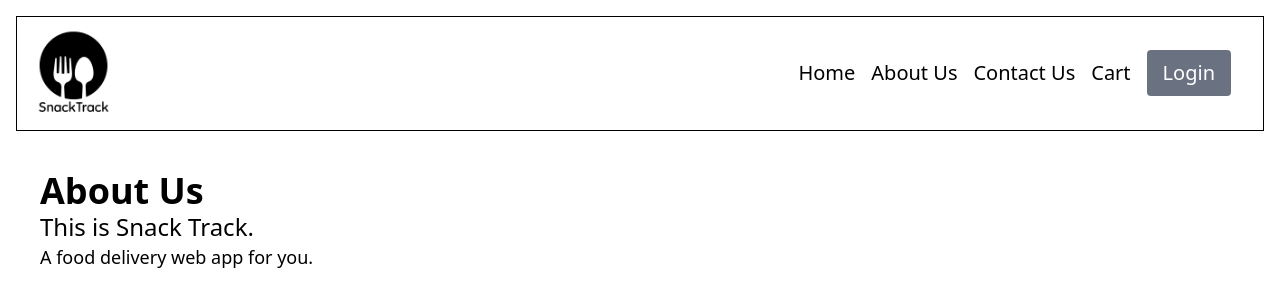
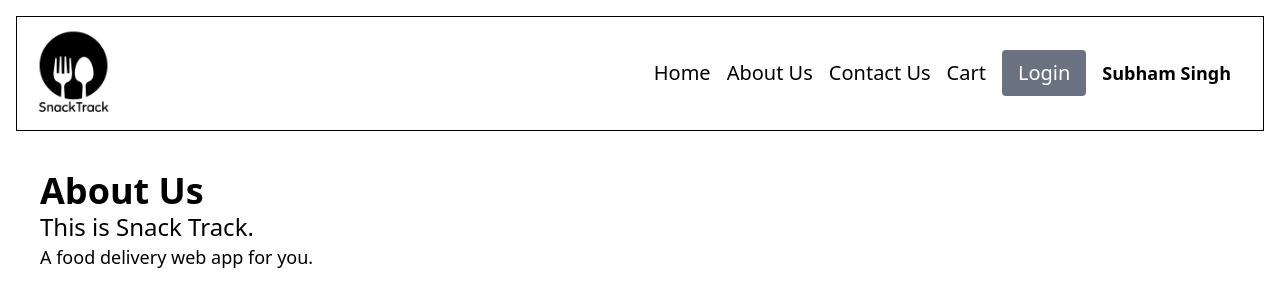
Before and after one commit to mishra-sweta/SnackTrack, a React (Vite) app: page /about in a window 1280 px wide. Shown: the top 306 px of the page. Built offline with nearby package versions, Linux system fonts and the light colour scheme.

Commit message:
Context in React

```diff
--- a/src/App.js
+++ b/src/App.js
@@ -1,4 +1,4 @@
-import React from "react";
+import React, { useEffect, useState } from "react";
 import ReactDOM from "react-dom/client";
 import Header from "./components/Header";
 import Body from "./components/Body";
@@ -7,13 +7,26 @@ import About from "./components/About";
 import Contact from "./components/Contact";
 import Error from "./components/Error";
 import RestaurantMenu from "./components/RestaurantMenu";
+import UserContext from "./utils/UserContext";
 
 const App = () => {
+  const [userName, setUserName] = useState();
+
+  useEffect(() => {
+    const user = {
+      name: "Sweta Mishra",
+    };
+    setUserName(user.name);
+  }, []);
   return (
-    <div className="app">
-      <Header />
-      <Outlet />
-    </div>
+    <UserContext.Provider value={{ loggedInUser: userName }}>
+      <div className="app">
+        <UserContext.Provider value={{ loggedInUser: "Subham Singh" }}>
+          <Header />
+        </UserContext.Provider>
+        <Outlet />
+      </div>
+    </UserContext.Provider>
   );
 };
 
--- a/src/components/Body.js
+++ b/src/components/Body.js
@@ -10,6 +10,7 @@ const Body = () => {
   const [restaurants, setRestaurants] = useState([]);
   const [filterRestaurants, setFilterRestaurants] = useState([]);
   const [search, setSearch] = useState("");
+  const [input, setInput] = useState("");
 
   const fetchData = async () => {
     const data = await fetch(SWIGGY_API_URL);
@@ -72,6 +73,12 @@ const Body = () => {
         >
           Top Rated Restaurants
         </button>
+        <input
+          type="text"
+          className="border border-black"
+          value={input}
+          onChange={(e) => setInput(e.target.value)}
+        />
       </div>
       <div className="flex flex-wrap gap-3">
         {filterRestaurants.map((restaurant) => (
--- a/src/components/Header.js
+++ b/src/components/Header.js
@@ -1,10 +1,13 @@
-import { useState } from "react";
+import { useContext, useState } from "react";
 import { Link } from "react-router-dom";
+import UserContext from "../utils/UserContext";
 
 export const Header = () => {
   const logo = new URL("../../assets/logo.png", import.meta.url).toString();
 
   const [login, setLogin] = useState("Login");
+
+  const name = useContext(UserContext);
 
   const Logout = () => {
     login == "Login" ? setLogin("Logout") : setLogin("Login");
@@ -37,6 +40,7 @@ export const Header = () => {
               {login}
             </button>
           </li>
+          <li className="font-bold text-lg">{name.loggedInUser}</li>
         </ul>
       </div>
     </div>
--- a/src/components/RestaurantCard.js
+++ b/src/components/RestaurantCard.js
@@ -1,10 +1,13 @@
+import { useContext } from "react";
 import { CDN_URL } from "../utils/constants";
+import UserContext from "../utils/UserContext";
 
 const RestaurantCard = (props) => {
   const { resData } = props;
   const { name, cuisines, avgRating, costForTwo, cloudinaryImageId } = resData;
 
   const deliveryTime = resData.sla.deliveryTime;
+  const username = useContext(UserContext);
 
   return (
     <div className="rescard-style">
@@ -14,6 +17,7 @@ const RestaurantCard = (props) => {
       <p>Rating - {avgRating}</p>
       <p>{costForTwo}</p>
       <p>Delivery in - {deliveryTime} minutes</p>
+      <p>User - {username.loggedInUser} </p>
     </div>
   );
 };
--- a/src/components/RestaurantCategory.js
+++ b/src/components/RestaurantCategory.js
@@ -20,7 +20,11 @@ const RestaurantCategory = ({ menu, showItems, setShowIndex }) => {
               menu?.card?.card?.itemCards?.length}
             {")"}
           </span>
-          <span className="center"> ▼</span>
+          {showItems ? (
+            <span className="center">▲</span>
+          ) : (
+            <span className="center">▼</span>
+          )}
         </div>
       ) : null}
 
--- /dev/null
+++ b/src/utils/UserContext.js
@@ -0,0 +1,7 @@
+import { createContext } from "react";
+
+const UserContext = createContext({
+  loggedInUser: "Default User",
+});
+
+export default UserContext;
--- a/src/utils/withTopRatedLabel.js
+++ b/src/utils/withTopRatedLabel.js
@@ -1,7 +1,7 @@
 const withTopRatedLabel = (RestaurantCard) => {
   return (props) => (
     <div className="relative">
-      <label className="absolute top-0 left-0 bg-black text-yellow-300 px-2 py-1 text-xs rounded-br-md">
+      <label className="absolute top-0 left-0 bg-black text-white px-2 py-1 text-xs rounded">
         Top Rated
       </label>
       <RestaurantCard {...props} />
```
